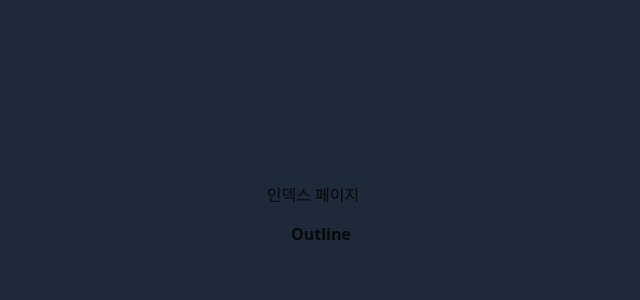
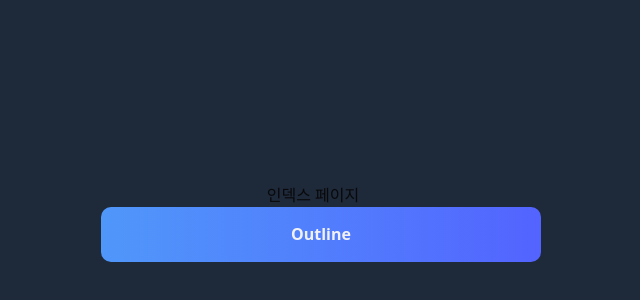
Before and after one commit to finalproj-team5/mogazoa, a Next.js app: page / in a window 1280 px wide. Shown: the part 178-478 px from the top of the page, without its empty margins (327-967 px from the left). Built offline with nearby package versions, Linux system fonts and the light colour scheme.

Commit message:
Update page.tsx

```diff
--- a/src/app/page.tsx
+++ b/src/app/page.tsx
@@ -4,7 +4,7 @@ export default function Home() {
   return (
     <main className='flex min-h-screen flex-col items-center justify-center p-24'>
       인덱스 페이지
-      <Button variant='outline' className='ml-4'>
+      <Button variant='primary' className='ml-4'>
         Outline
       </Button>
     </main>
```
